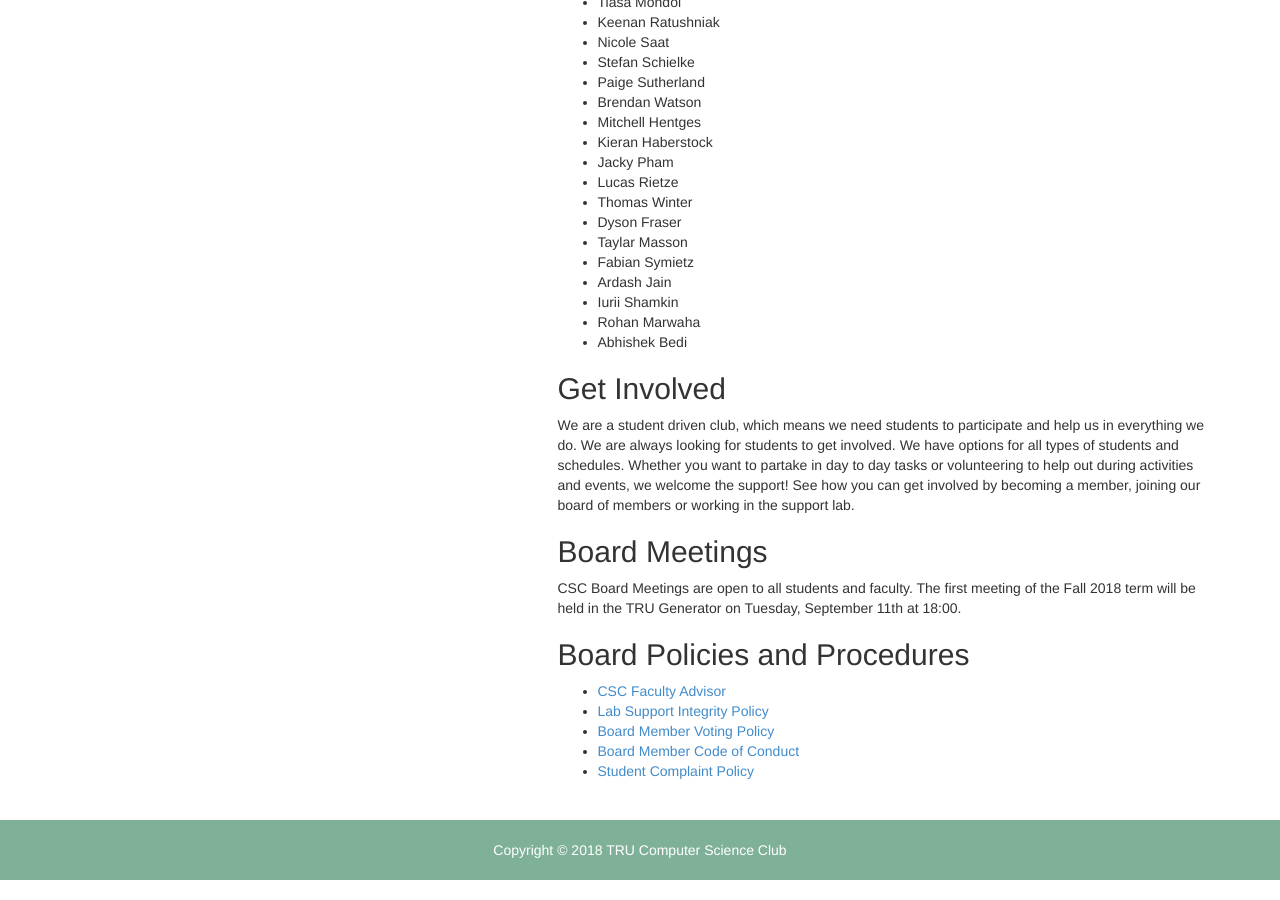
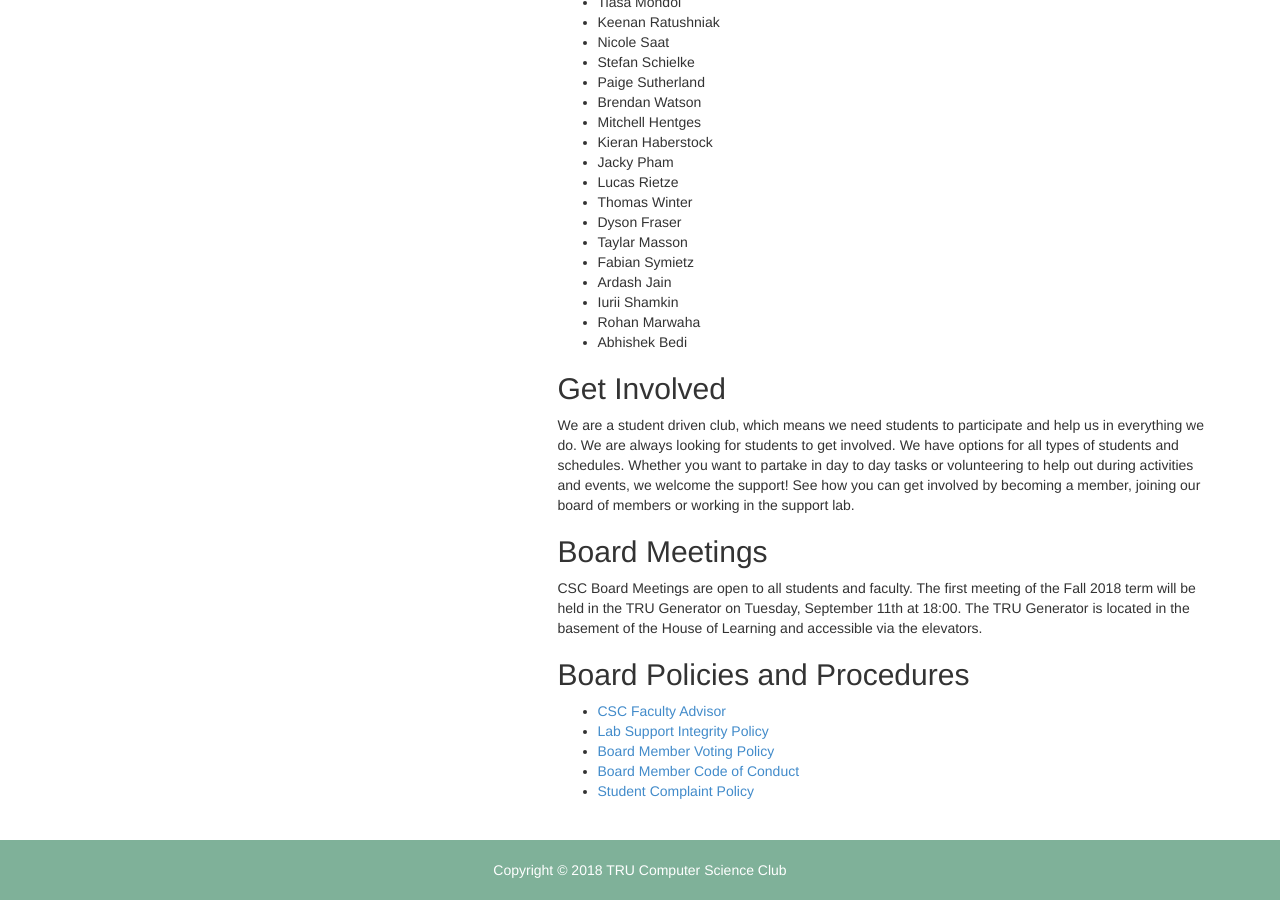
Before and after one commit to trucsclub/trucsclub.github.io, a Jekyll site: the page built from about.html, in a window 1280 px wide and 900 px high, scrolled down 965 px. Built offline with Jekyll 4.4.1, drawn with Linux system fonts in a browser that asks for light colours; nearby versions of some CDN libraries; comment, search, counter and statistics services are not loaded.

Commit message:
chore(about.html): add details of generator's location

```diff
--- a/about.html
+++ b/about.html
@@ -73,7 +73,7 @@ active: about
                 working in the support lab.</p>
 
             <h2>Board Meetings</h2>
-            <p>CSC Board Meetings are open to all students and faculty. The first meeting of the Fall 2018 term will be held in the TRU Generator on Tuesday, September 11th at 18:00.</p>
+            <p>CSC Board Meetings are open to all students and faculty. The first meeting of the Fall 2018 term will be held in the TRU Generator on Tuesday, September 11th at 18:00. The TRU Generator is located in the basement of the House of Learning and accessible via the elevators.</p>
 
             <h2>Board Policies and Procedures</h2>
             <ul>
```
